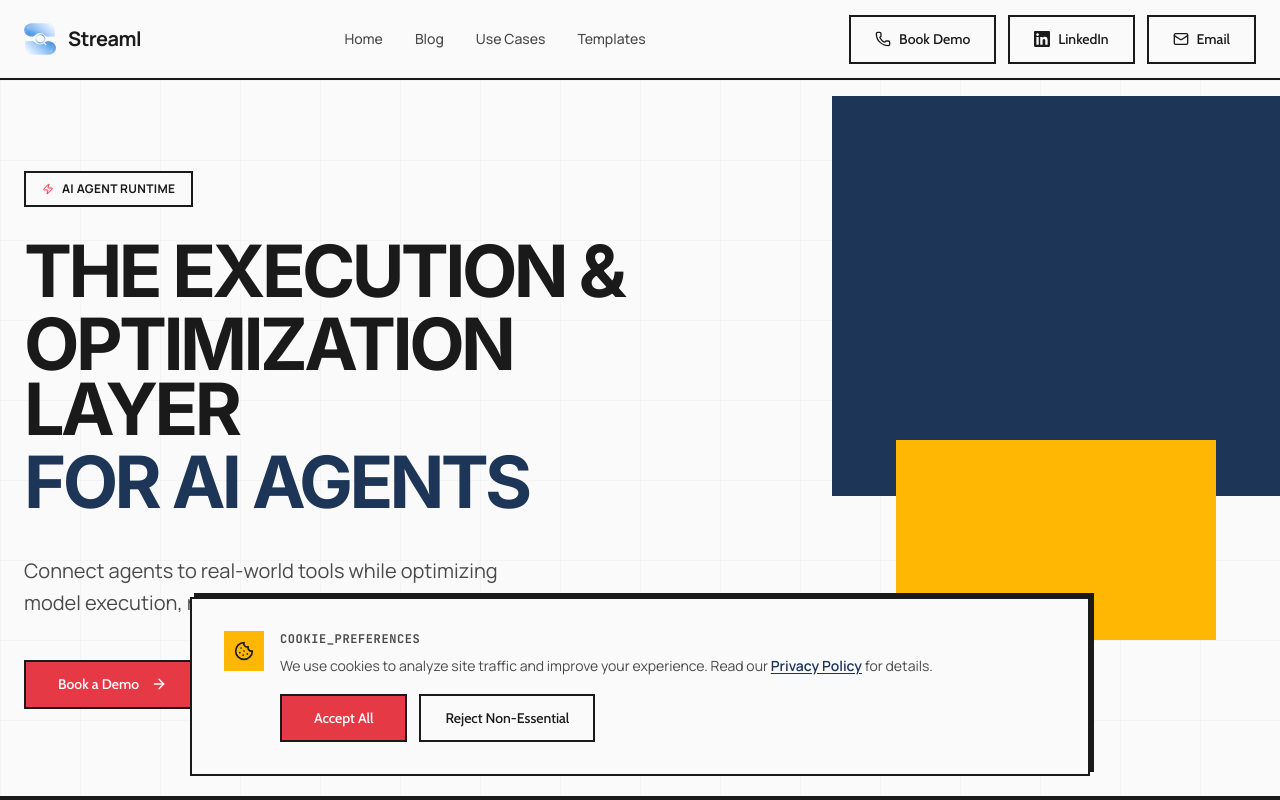
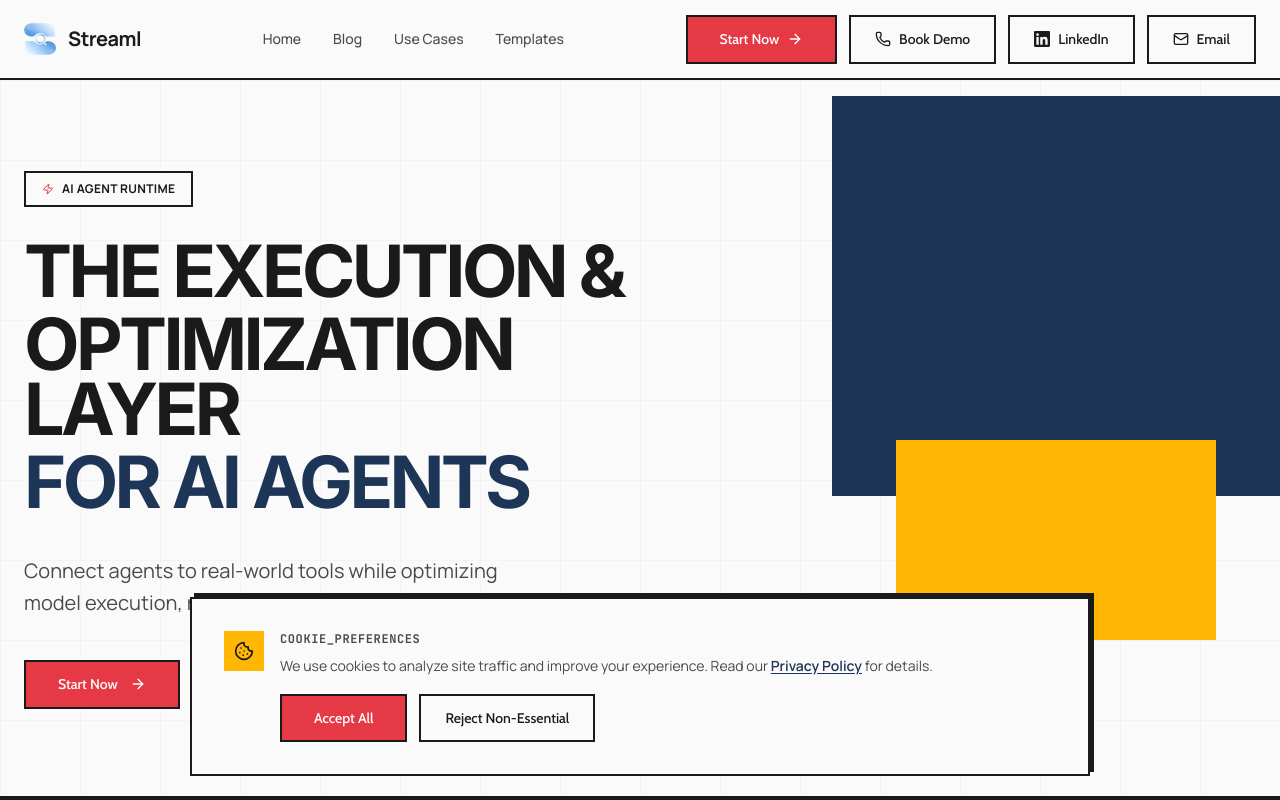
Before and after one commit to StreamlAI/Landing, a React (Vite) app: page / in a window 1280 px wide. Shown: the top 800 px of the page. Built offline with nearby package versions, Linux system fonts and the light colour scheme.

Commit message:
feat: add "Start Now" button to Navigation and LandingPage
Introduce a new "Start Now" button in both the Navigation component and the LandingPage, linking to the Streaml app. Update styles for consistency and enhance user engagement with clear call-to-action elements.

```diff
--- a/src/components/Navigation.tsx
+++ b/src/components/Navigation.tsx
@@ -1,7 +1,7 @@
 import { useState, useEffect } from "react";
 import { Link } from "wouter";
 import { motion } from "framer-motion";
-import { Menu, X, Mail, Phone } from "lucide-react";
+import { Menu, X, Mail, Phone, ArrowRight } from "lucide-react";
 import { LinkedInIcon } from "@/components/icons/LinkedInIcon";
 
 interface NavigationProps {
@@ -72,6 +72,16 @@ export function Navigation({ showLinks = true }: NavigationProps) {
         )}
 
         <div className="hidden md:flex items-center gap-3">
+          <a
+            href="https://app.streaml.app/"
+            target="_blank"
+            rel="noopener noreferrer"
+            className="neo-btn-primary flex items-center gap-2 group bg-green-600 hover:bg-green-700 border-green-600"
+          >
+            <span>Start Now</span>
+            <ArrowRight className="w-4 h-4 group-hover:translate-x-1 transition-transform" />
+          </a>
+
           <a
             href="https://calendly.com/yirancai00/30min"
             target="_blank"
@@ -164,10 +174,20 @@ export function Navigation({ showLinks = true }: NavigationProps) {
           )}
 
           <a
+            href="https://app.streaml.app/"
+            target="_blank"
+            rel="noopener noreferrer"
+            className="neo-btn-primary flex items-center justify-center gap-2 mt-2 bg-green-600 hover:bg-green-700 border-green-600"
+          >
+            <span>Start Now</span>
+            <ArrowRight className="w-4 h-4" />
+          </a>
+
+          <a
             href="https://calendly.com/yirancai00/30min"
             target="_blank"
             rel="noopener noreferrer"
-            className="neo-btn-primary flex items-center justify-center gap-2 mt-2"
+            className="neo-btn-primary flex items-center justify-center gap-2"
           >
             <span>Schedule Call</span>
           </a>
--- a/src/pages/LandingPage.tsx
+++ b/src/pages/LandingPage.tsx
@@ -126,6 +126,15 @@ export default function LandingPage() {
                 className="flex flex-wrap gap-4"
               >
                 <a
+                  href="https://app.streaml.app/"
+                  target="_blank"
+                  rel="noopener noreferrer"
+                  className="neo-btn-primary flex items-center gap-3 group bg-green-600 hover:bg-green-700 border-green-600"
+                >
+                  Start Now
+                  <ArrowRight className="w-4 h-4 group-hover:translate-x-1 transition-transform" />
+                </a>
+                <a
                   href="https://calendly.com/yirancai00/30min"
                   target="_blank"
                   rel="noopener noreferrer"
@@ -140,15 +149,6 @@ export default function LandingPage() {
                 >
                   Contact Us
                   <Mail className="w-4 h-4" />
-                </a>
-                <a
-                  href="https://app.streaml.app/"
-                  target="_blank"
-                  rel="noopener noreferrer"
-                  className="neo-btn-primary flex items-center gap-3 group bg-green-600 hover:bg-green-700 border-green-600"
-                >
-                  Start Now
-                  <ArrowRight className="w-4 h-4 group-hover:translate-x-1 transition-transform" />
                 </a>
               </motion.div>
             </div>
@@ -621,6 +621,16 @@ export default function LandingPage() {
                 className="flex flex-wrap gap-4"
               >
                 <a
+                  href="https://app.streaml.app/"
+                  target="_blank"
+                  rel="noopener noreferrer"
+                  className="inline-flex items-center gap-3 px-8 py-3 font-medium text-sm transition-all duration-200 bg-[#FFB703] text-[#1A1A1A] border-2 border-[#FFB703] hover:translate-x-[-2px] hover:translate-y-[-2px] hover:shadow-[4px_4px_0_white]"
+                  style={{ fontFamily: "'Cabin', system-ui, sans-serif" }}
+                >
+                  Start Now
+                  <ArrowRight className="w-4 h-4" />
+                </a>
+                <a
                   href="https://calendly.com/yirancai00/30min"
                   target="_blank"
                   rel="noopener noreferrer"
@@ -638,16 +648,6 @@ export default function LandingPage() {
                   style={{ fontFamily: "'Cabin', system-ui, sans-serif" }}
                 >
                   Contact Us
-                </a>
-                <a
-                  href="https://app.streaml.app/"
-                  target="_blank"
-                  rel="noopener noreferrer"
-                  className="inline-flex items-center gap-3 px-8 py-3 font-medium text-sm transition-all duration-200 bg-green-600 text-white border-2 border-green-600 hover:translate-x-[-2px] hover:translate-y-[-2px] hover:shadow-[4px_4px_0_white]"
-                  style={{ fontFamily: "'Cabin', system-ui, sans-serif" }}
-                >
-                  Start Now
-                  <ArrowRight className="w-4 h-4" />
                 </a>
               </motion.div>
             </div>
```
